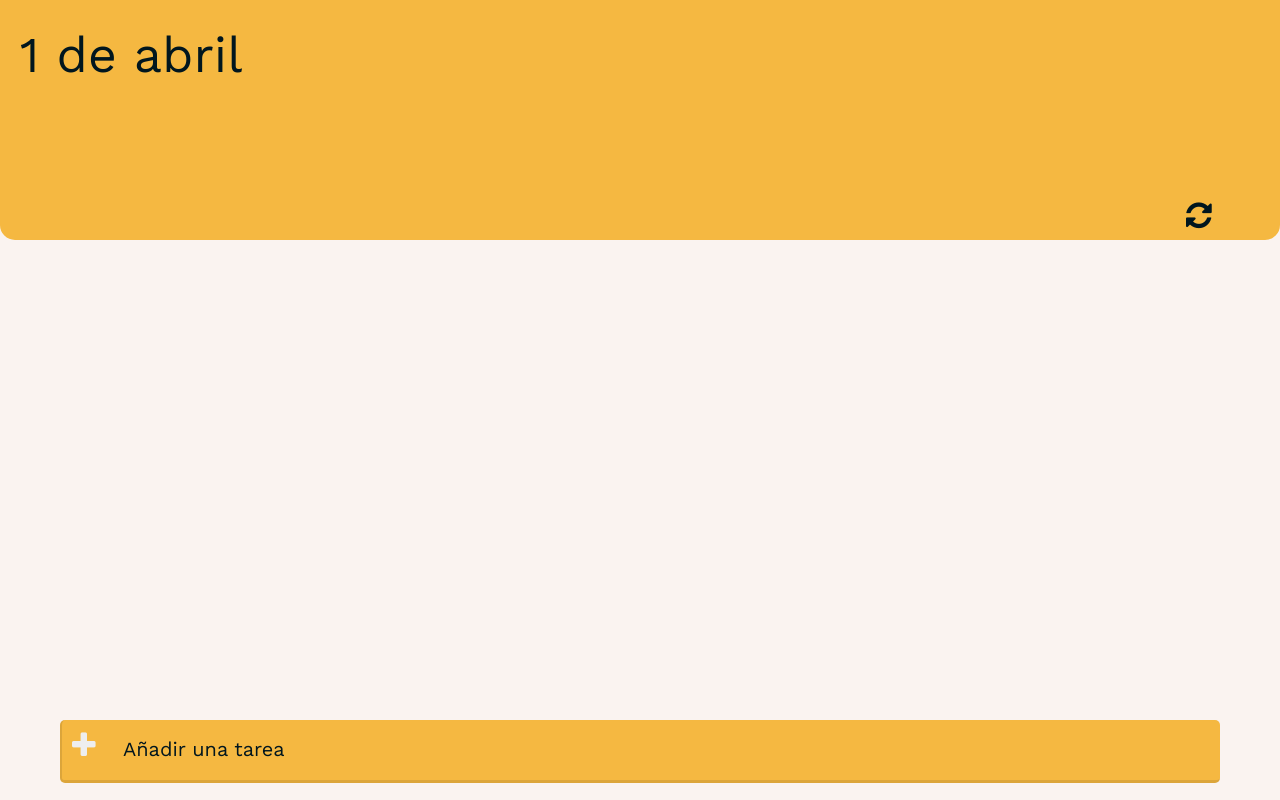
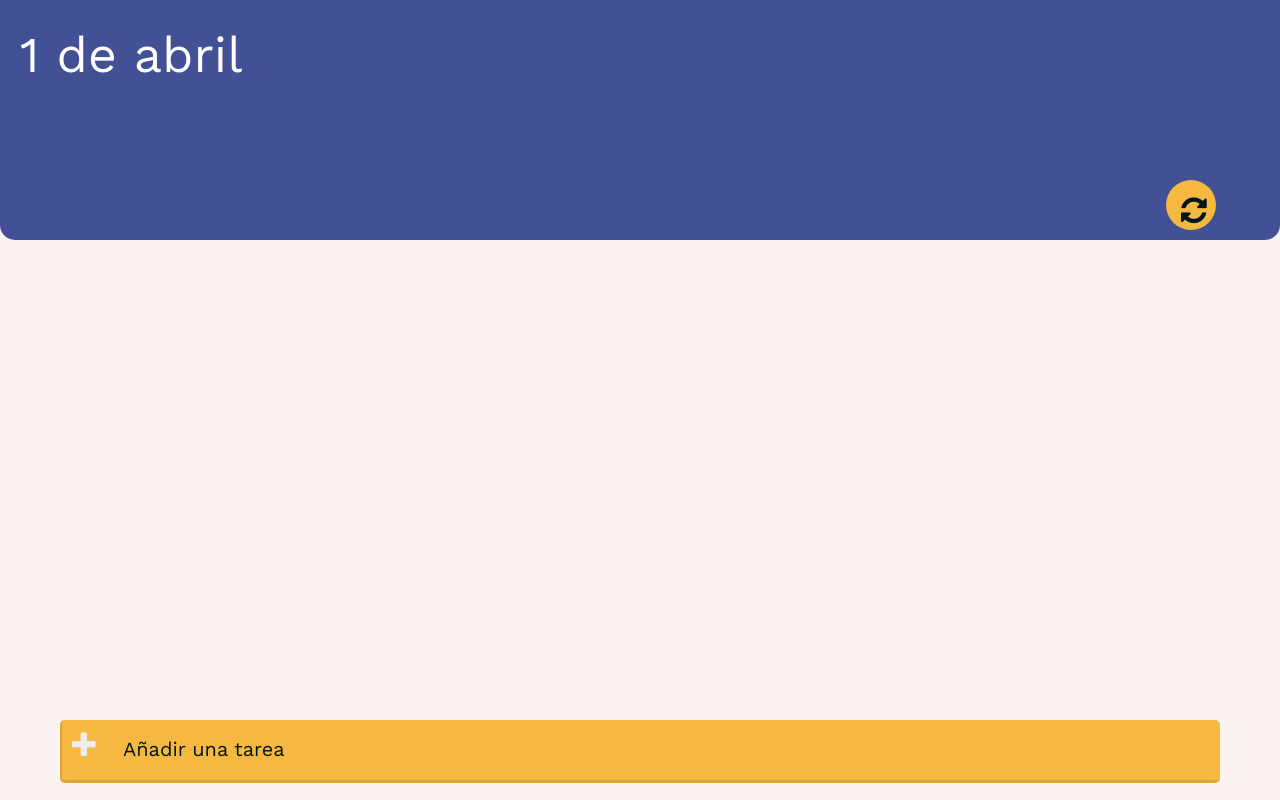
Before and after one commit to MiguelRAvila/Task-you-, a plain HTML site: page index.html in a window 1280 px wide. Drawn offline with nearby package versions, Linux system fonts and the light colour scheme.

Commit message:
Flatty ReDesign

```diff
--- a/css/style.css
+++ b/css/style.css
@@ -14,7 +14,8 @@ body{
     height: 30vh;
     /* background-image: linear-gradient(rgba(0,0,0,0.4), rgba(0,0,0,0.4)), url('../img/bg.jpg'); */
     /* background-repeat: no-repeat; */
-    background: #F5B841;
+    /* background: #F5B841; */
+    background: #425195;
     position: relative;
     border-bottom-right-radius: 15px;
     border-bottom-left-radius: 15px;
@@ -29,15 +30,19 @@ body{
 }
 
 .clear{
-    width : 30px;
-    height: 30px;
+    width : 50px;
+    height: 50px;
     position: absolute;
     right: 5vw;
     bottom: 10px;
+    background: #F5B841;
+    border-radius: 50%;
 }
 .clear i{
     font-size: 30px;
     color: #01161E;
+    margin-left: 15px;
+    margin-top: 15px;
 }
 .clear i:hover{
     cursor: pointer;
@@ -50,7 +55,7 @@ body{
     margin-left: 20px;
     margin-top: 25px;
     /* left: 5vw; */
-    color: #01161E;
+    color: white;
     font-size: 50px;
     font-family: 'Work Sans', sans-serif;
 }
```
